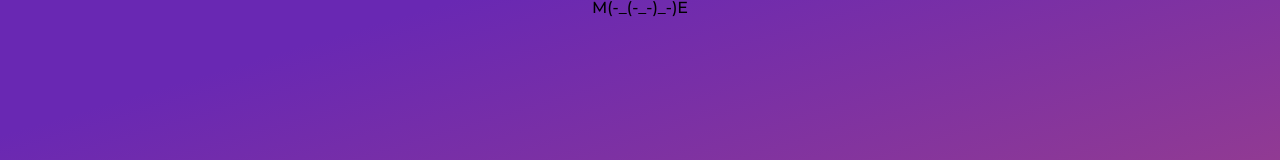
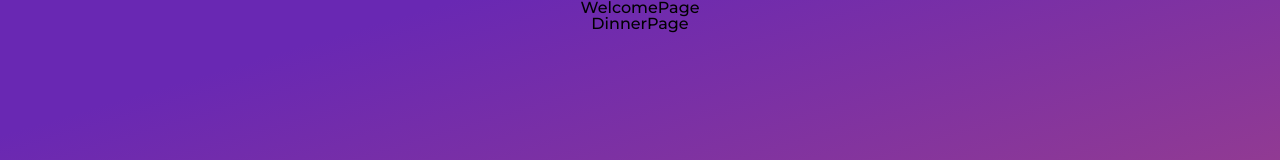
Before and after one commit to peterjoachym/spellz-test, a React (Create React App) app: page / in a window 1280 px wide. Shown: the top 160 px of the page. Built offline with nearby package versions, Linux system fonts and the light colour scheme.

Commit message:
add: import of dinner and welcome pages to App.jsx done

```diff
--- a/src/App.js
+++ /dev/null
@@ -1,11 +0,0 @@
-import './App.css';
-
-function App() {
-  return (
-    <div className="App">
-      <p>M(-_(-_-)_-)E</p>
-    </div>
-  );
-}
-
-export default App;
--- /dev/null
+++ b/src/App.jsx
@@ -0,0 +1,14 @@
+import './App.css';
+import WelcomePage from './pages/WelcomePage/WelcomePage';
+import DinnerPage from './pages/DinnerPage/DinnerPage';
+
+function App() {
+  return (
+    <div className="App">
+      <WelcomePage/>
+      <DinnerPage/>
+    </div>
+  );
+}
+
+export default App;
--- a/src/pages/DinnerPage/DinnerPage.jsx
+++ b/src/pages/DinnerPage/DinnerPage.jsx
@@ -0,0 +1,9 @@
+import React from 'react'
+
+const DinnerPage = () => {
+  return (
+    <div>DinnerPage</div>
+  )
+}
+
+export default DinnerPage
--- a/src/pages/WelcomePage/WelcomePage.jsx
+++ b/src/pages/WelcomePage/WelcomePage.jsx
@@ -0,0 +1,9 @@
+import React from 'react'
+
+const WelcomePage = () => {
+  return (
+    <div>WelcomePage</div>
+  )
+}
+
+export default WelcomePage
```
Also changed, not shown: src/index.jsx (renamed from src/index.js).
